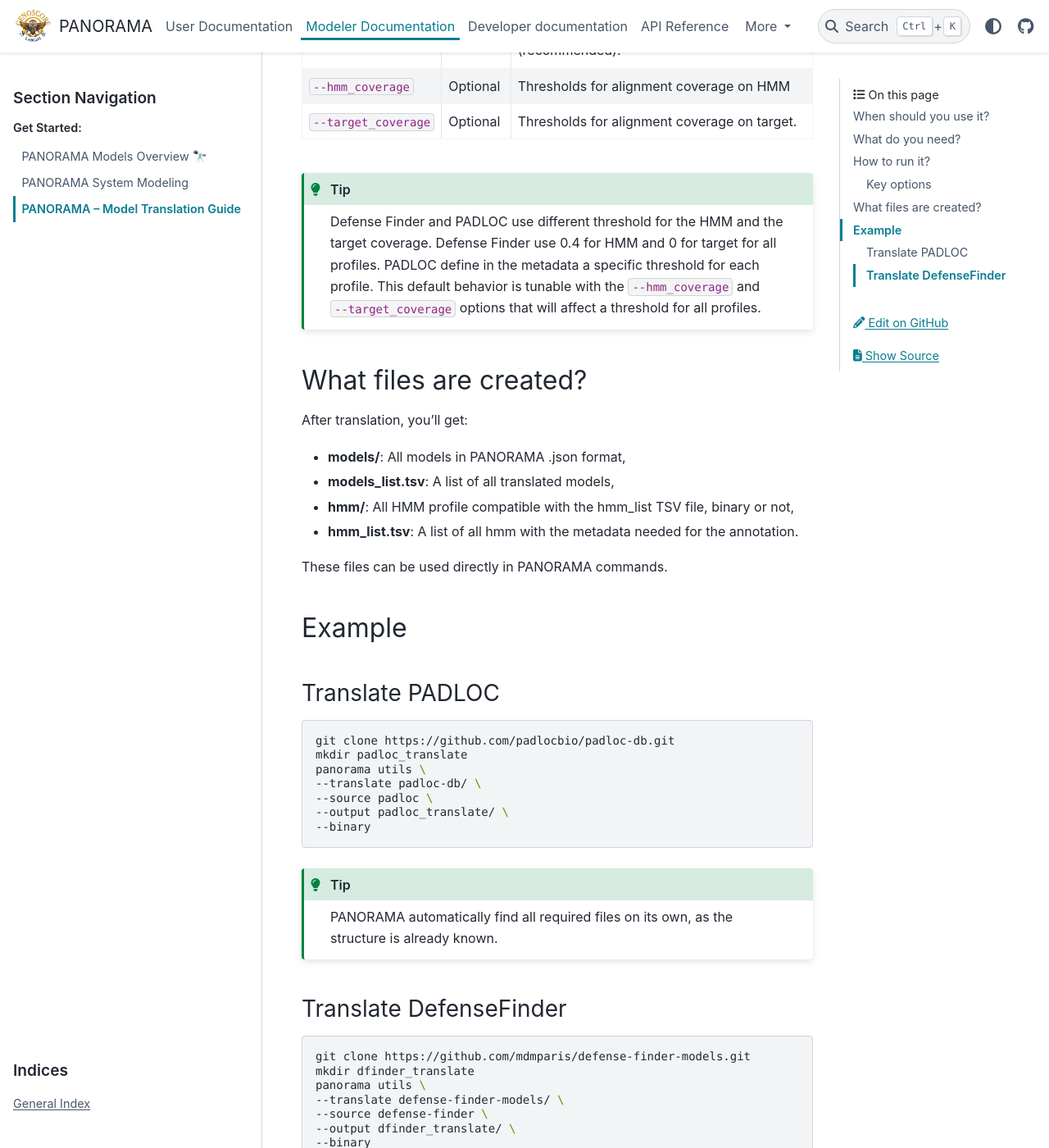
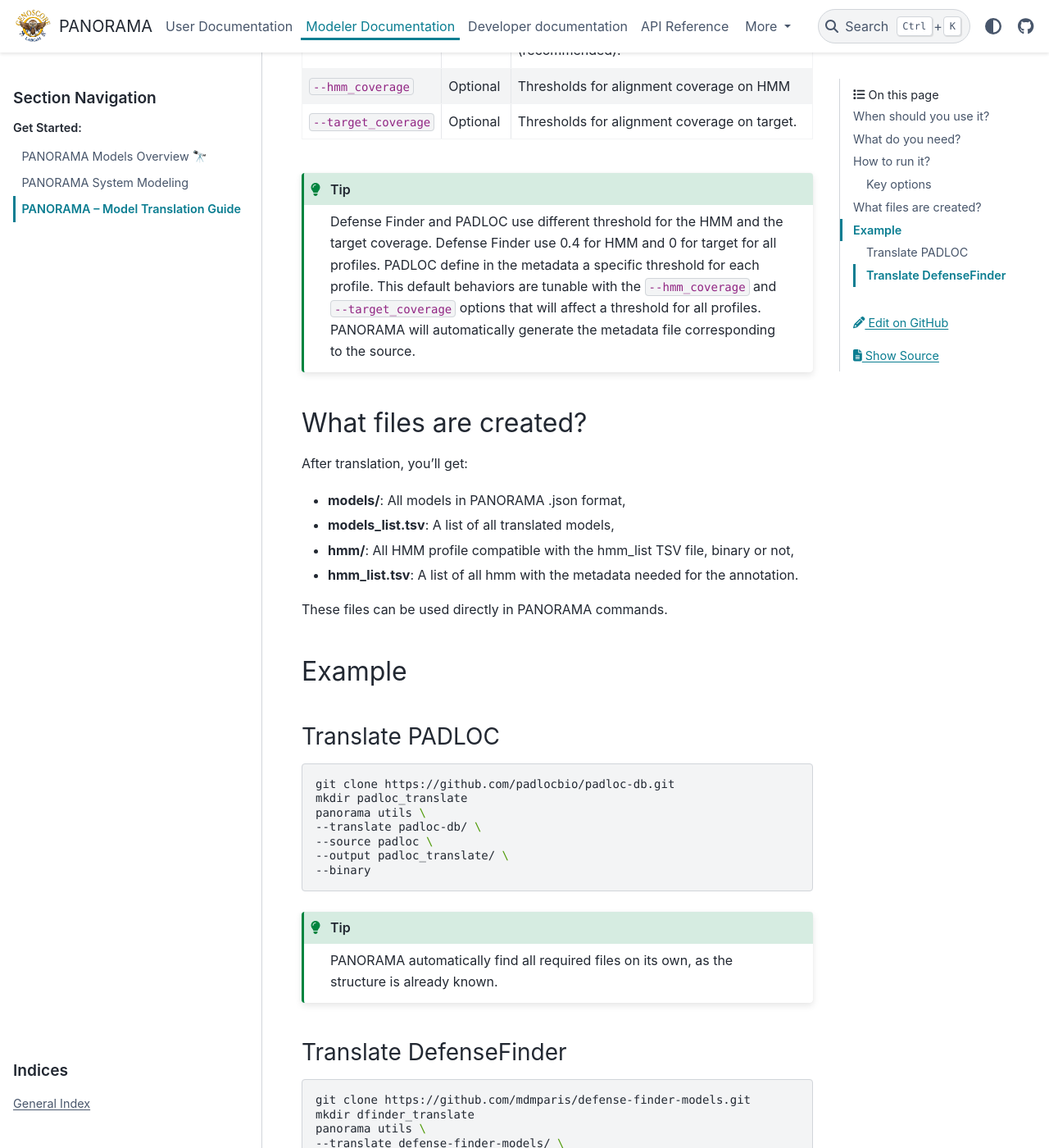
Before and after one commit to labgem/PANORAMA, a Sphinx documentation site: the page built from docs/modeler/translate.md, in a window 1280 px wide and 1400 px high, scrolled down 2039 px. Shown: the whole window at 82% size. Built offline with Sphinx 7.4.7 and the PyData theme 0.15.4, drawn with Linux system fonts in a browser that asks for light colours; the version number could not be read and is left out; some of the changed text lies outside the part shown.

Commit message:
Fix typos and clarify default behaviors in translate documentation

````diff
--- a/docs/modeler/translate.md
+++ b/docs/modeler/translate.md
@@ -62,8 +62,9 @@
 Defense Finder and PADLOC use different threshold for the HMM and the target coverage.
 Defense Finder use 0.4 for HMM and 0 for target for all profiles.
 PADLOC define in the metadata a specific threshold for each profile.
-This default behavior is tunable with the `--hmm_coverage` and `--target_coverage` options
+This default behaviors are tunable with the `--hmm_coverage` and `--target_coverage` options
 that will affect a threshold for all profiles.
+PANORAMA will automatically generate the metadata file corresponding to the source.
 ```
 
 ## What files are created?
@@ -90,6 +91,7 @@
 --output padloc_translate/ \
 --binary
 ```
+
 ```{tip}
 PANORAMA automatically find all required files on its own, as the structure is already known.
 ```
````
Also changed, not shown: other parts of docs/modeler/translate.md (+5 -4 lines).
